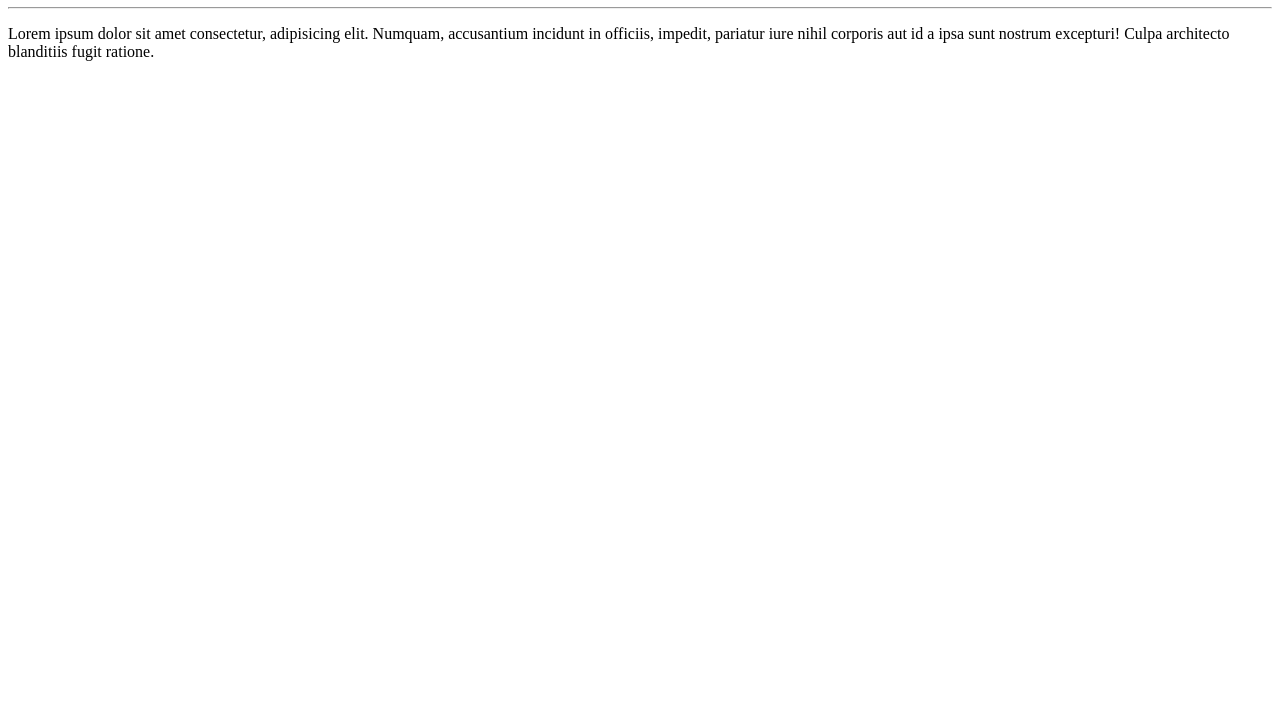
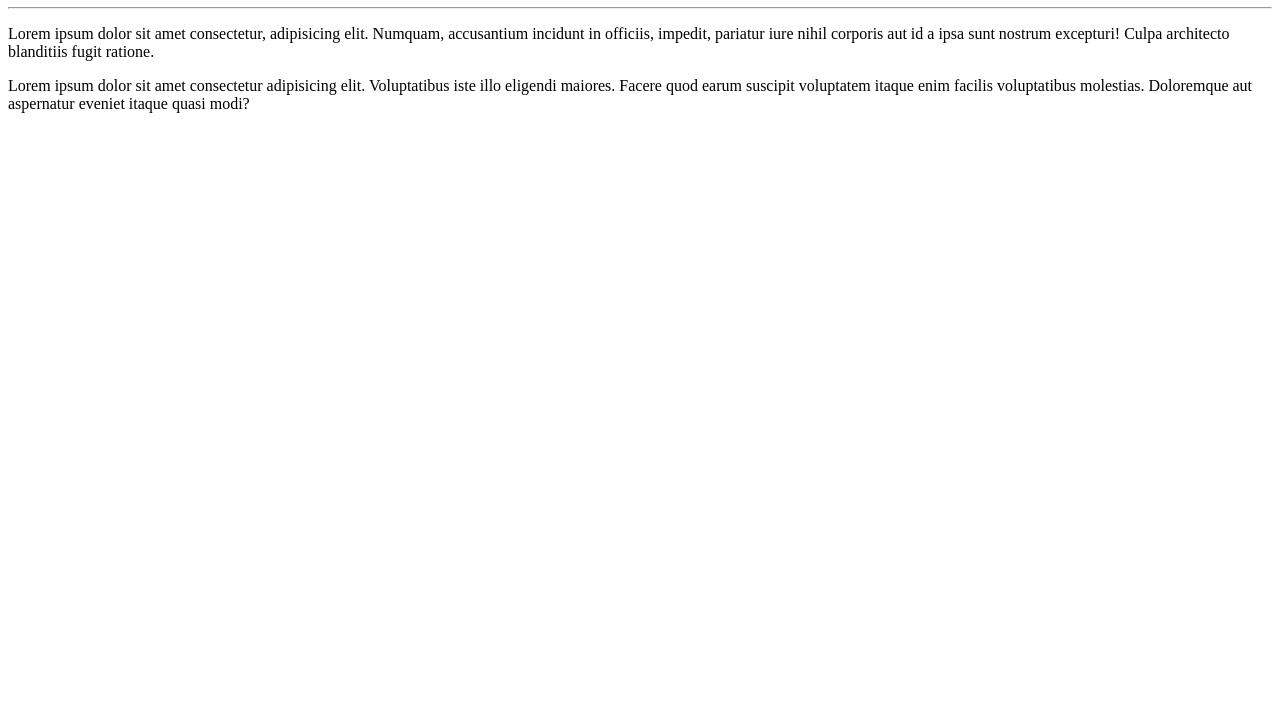
Before and after one commit to felipe-sdev/Ol--Mundo, a plain HTML site: page Site-excemplo/index.html in a window 1280 px wide. Shown: the part 73-800 px from the top of the page. Drawn offline with Linux system fonts and the light colour scheme.

Commit message:
Nova linha incluida

```diff
--- a/Site-excemplo/index.html
+++ b/Site-excemplo/index.html
@@ -9,6 +9,6 @@
     <h1>Olá,Mundo!</h1>
     <hr>
     <p>Lorem ipsum dolor sit amet consectetur, adipisicing elit. Numquam, accusantium incidunt in officiis, impedit, pariatur iure nihil corporis aut id a ipsa sunt nostrum excepturi! Culpa architecto blanditiis fugit ratione.</p>
-
+    <p>Lorem ipsum dolor sit amet consectetur adipisicing elit. Voluptatibus iste illo eligendi maiores. Facere quod earum suscipit voluptatem itaque enim facilis voluptatibus molestias. Doloremque aut aspernatur eveniet itaque quasi modi?</p>
 </body>
 </html>
```
